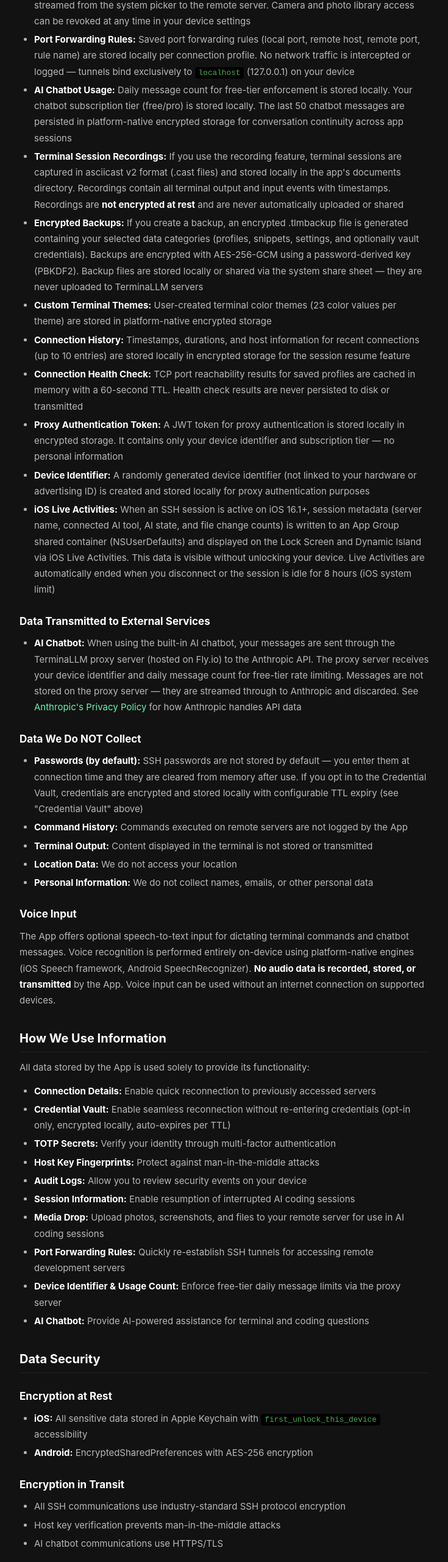
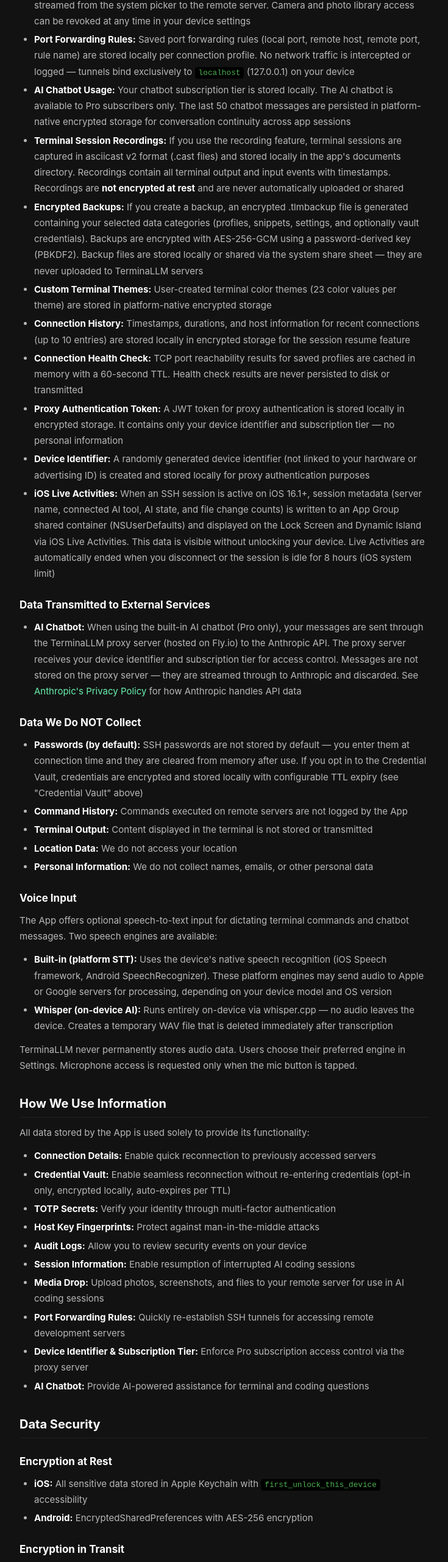
Before and after one commit to terminallm-issues/terminallm-website, a plain HTML site: page privacy/index.html in a window 1280 px wide. Shown: the part 978-3540 px from the top of the page at 61% size, without its empty margins (272-1007 px from the left). Drawn offline with Linux system fonts and the light colour scheme.

Commit message:
Truth audit round 2: fix 9 remaining inaccuracies across all pages
- Fix AI chatbot rate limiting: Pro-only (not '20 messages/day' free tier)
- Fix voice input: document dual engines, built-in may send audio to Apple/Google
- Fix PBKDF2 iterations: 600k current (v2), note 150k as legacy v1
- Fix clipboard auto-clear: configurable per security profile (default 3s)
- Fix chatbot usage: remove free-tier enforcement references (Pro-only)
- Fix GitHub third-party entry: remove unimplemented developer mode PAT feature
- Fix 'biometric lock' → 'biometric authentication' on landing and support pages
- Fix screen capture prevention: mention iOS secure text field overlay alongside Android
- All fixes synced to source .md files in Flutter repo (not committed per repo rules)

```diff
--- a/privacy/index.html
+++ b/privacy/index.html
@@ -51,7 +51,7 @@
       <li><strong>Credential Vault (Opt-in):</strong> If you enable the Credential Vault, SSH passwords, private keys, and passphrases are encrypted and stored locally using HKDF-Expand key derivation with per-credential nonces, XOR stream encryption, and HMAC-SHA256 authentication tags. Vault entries have configurable TTL expiry and are stored exclusively in platform-native encrypted storage</li>
       <li><strong>Media Drop (Camera/Photo Library):</strong> When you use the Media Drop feature, the App requests access to your device camera or photo library on demand via standard iOS/Android permission prompts. Selected images or files are uploaded directly to your remote server at <code>/tmp/terminallm-uploads/</code> via SFTP with <code>chmod 600</code> (owner-read/write only) permissions. Media files are <strong>not</strong> cached or stored locally by the App &mdash; they are streamed from the system picker to the remote server. Camera and photo library access can be revoked at any time in your device settings</li>
       <li><strong>Port Forwarding Rules:</strong> Saved port forwarding rules (local port, remote host, remote port, rule name) are stored locally per connection profile. No network traffic is intercepted or logged &mdash; tunnels bind exclusively to <code>localhost</code> (127.0.0.1) on your device</li>
-      <li><strong>AI Chatbot Usage:</strong> Daily message count for free-tier enforcement is stored locally. Your chatbot subscription tier (free/pro) is stored locally. The last 50 chatbot messages are persisted in platform-native encrypted storage for conversation continuity across app sessions</li>
+      <li><strong>AI Chatbot Usage:</strong> Your chatbot subscription tier is stored locally. The AI chatbot is available to Pro subscribers only. The last 50 chatbot messages are persisted in platform-native encrypted storage for conversation continuity across app sessions</li>
       <li><strong>Terminal Session Recordings:</strong> If you use the recording feature, terminal sessions are captured in asciicast v2 format (.cast files) and stored locally in the app's documents directory. Recordings contain all terminal output and input events with timestamps. Recordings are <strong>not encrypted at rest</strong> and are never automatically uploaded or shared</li>
       <li><strong>Encrypted Backups:</strong> If you create a backup, an encrypted .tlmbackup file is generated containing your selected data categories (profiles, snippets, settings, and optionally vault credentials). Backups are encrypted with AES-256-GCM using a password-derived key (PBKDF2). Backup files are stored locally or shared via the system share sheet &mdash; they are never uploaded to TerminaLLM servers</li>
       <li><strong>Custom Terminal Themes:</strong> User-created terminal color themes (23 color values per theme) are stored in platform-native encrypted storage</li>
@@ -64,7 +64,7 @@
 
     <h3>Data Transmitted to External Services</h3>
     <ul>
-      <li><strong>AI Chatbot:</strong> When using the built-in AI chatbot, your messages are sent through the TerminaLLM proxy server (hosted on Fly.io) to the Anthropic API. The proxy server receives your device identifier and daily message count for free-tier rate limiting. Messages are not stored on the proxy server &mdash; they are streamed through to Anthropic and discarded. See <a href="https://www.anthropic.com/privacy">Anthropic's Privacy Policy</a> for how Anthropic handles API data</li>
+      <li><strong>AI Chatbot:</strong> When using the built-in AI chatbot (Pro only), your messages are sent through the TerminaLLM proxy server (hosted on Fly.io) to the Anthropic API. The proxy server receives your device identifier and subscription tier for access control. Messages are not stored on the proxy server &mdash; they are streamed through to Anthropic and discarded. See <a href="https://www.anthropic.com/privacy">Anthropic's Privacy Policy</a> for how Anthropic handles API data</li>
     </ul>
 
     <h3>Data We Do NOT Collect</h3>
@@ -77,7 +77,12 @@
     </ul>
 
     <h3>Voice Input</h3>
-    <p>The App offers optional speech-to-text input for dictating terminal commands and chatbot messages. Voice recognition is performed entirely on-device using platform-native engines (iOS Speech framework, Android SpeechRecognizer). <strong>No audio data is recorded, stored, or transmitted</strong> by the App. Voice input can be used without an internet connection on supported devices.</p>
+    <p>The App offers optional speech-to-text input for dictating terminal commands and chatbot messages. Two speech engines are available:</p>
+    <ul>
+      <li><strong>Built-in (platform STT):</strong> Uses the device's native speech recognition (iOS Speech framework, Android SpeechRecognizer). These platform engines may send audio to Apple or Google servers for processing, depending on your device model and OS version</li>
+      <li><strong>Whisper (on-device AI):</strong> Runs entirely on-device via whisper.cpp &mdash; no audio leaves the device. Creates a temporary WAV file that is deleted immediately after transcription</li>
+    </ul>
+    <p>TerminaLLM never permanently stores audio data. Users choose their preferred engine in Settings. Microphone access is requested only when the mic button is tapped.</p>
 
     <h2>How We Use Information</h2>
     <p>All data stored by the App is used solely to provide its functionality:</p>
@@ -90,7 +95,7 @@
       <li><strong>Session Information:</strong> Enable resumption of interrupted AI coding sessions</li>
       <li><strong>Media Drop:</strong> Upload photos, screenshots, and files to your remote server for use in AI coding sessions</li>
       <li><strong>Port Forwarding Rules:</strong> Quickly re-establish SSH tunnels for accessing remote development servers</li>
-      <li><strong>Device Identifier &amp; Usage Count:</strong> Enforce free-tier daily message limits via the proxy server</li>
+      <li><strong>Device Identifier &amp; Subscription Tier:</strong> Enforce Pro subscription access control via the proxy server</li>
       <li><strong>AI Chatbot:</strong> Provide AI-powered assistance for terminal and coding questions</li>
     </ul>
 
@@ -115,7 +120,7 @@
       <li>Optional biometric authentication (Face ID / Fingerprint)</li>
       <li>Session timeouts after inactivity</li>
       <li>Rate limiting on authentication attempts</li>
-      <li>Screen capture prevention (Android)</li>
+      <li>Screen capture prevention (Android FLAG_SECURE, iOS secure text field overlay)</li>
       <li>Clipboard auto-clear after paste operations</li>
     </ul>
 
@@ -173,7 +178,7 @@
     <ul>
       <li><strong>Anthropic, PBC</strong> &mdash; AI chatbot responses are powered by Anthropic's Claude API. Requests pass through our proxy to Anthropic. See <a href="https://www.anthropic.com/privacy">Anthropic's Privacy Policy</a></li>
       <li><strong>Fly.io</strong> &mdash; Our proxy server infrastructure is hosted on Fly.io. The proxy does not store message content</li>
-      <li><strong>GitHub</strong> (Developer feature only) &mdash; When developer mode is enabled, the App checks GitHub for release updates using your provided PAT</li>
+      <li><strong>GitHub</strong> &mdash; Bug reports and feature requests can be submitted via <a href="https://github.com/terminallm-issues/.github/issues">GitHub Issues</a></li>
     </ul>
 
     <h3>Open Source Libraries</h3>
```
Also changed, not shown: index.html (+1 -1 lines), security/index.html (+3 -3 lines), support/index.html (+1 -1 lines).
